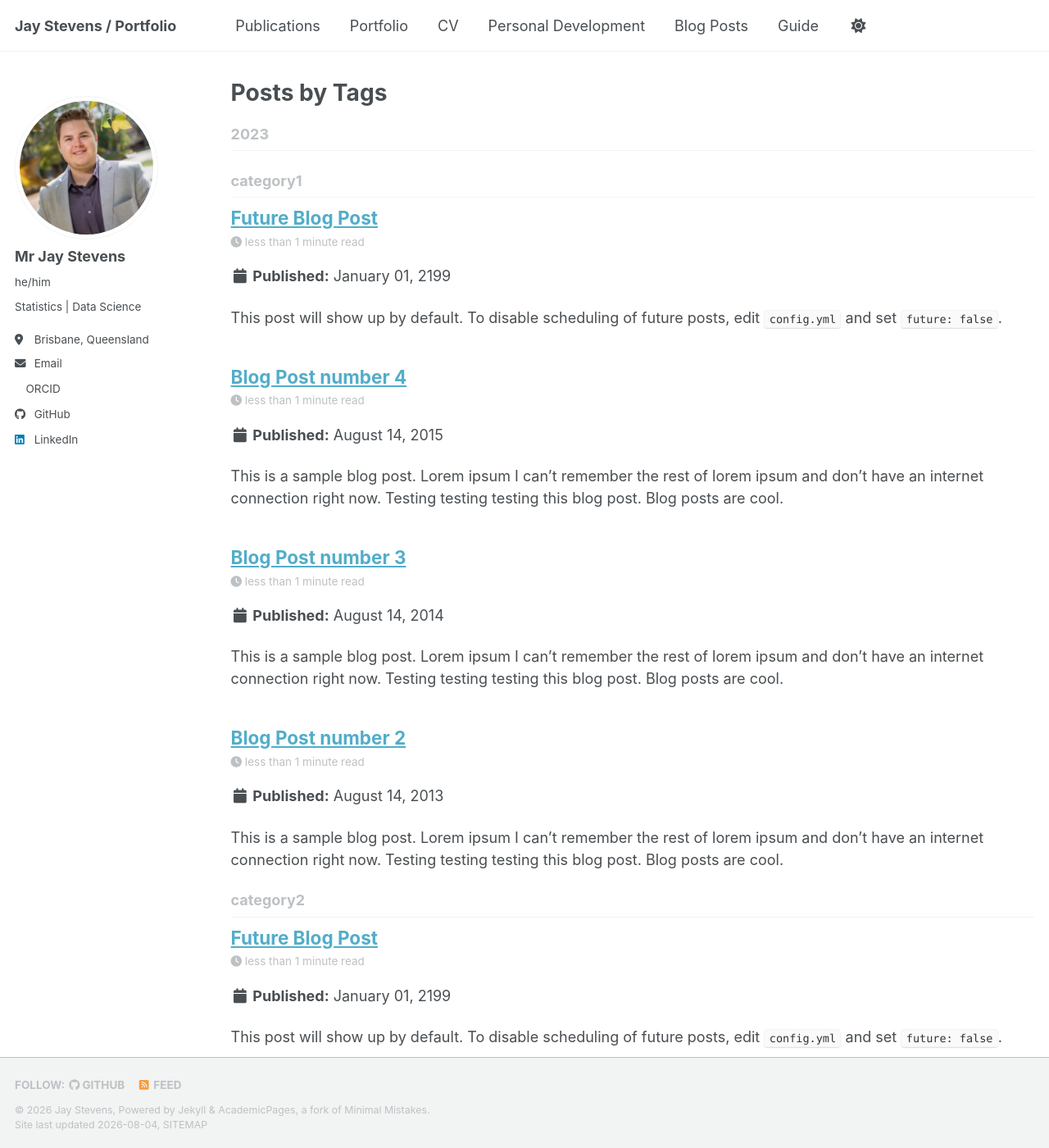
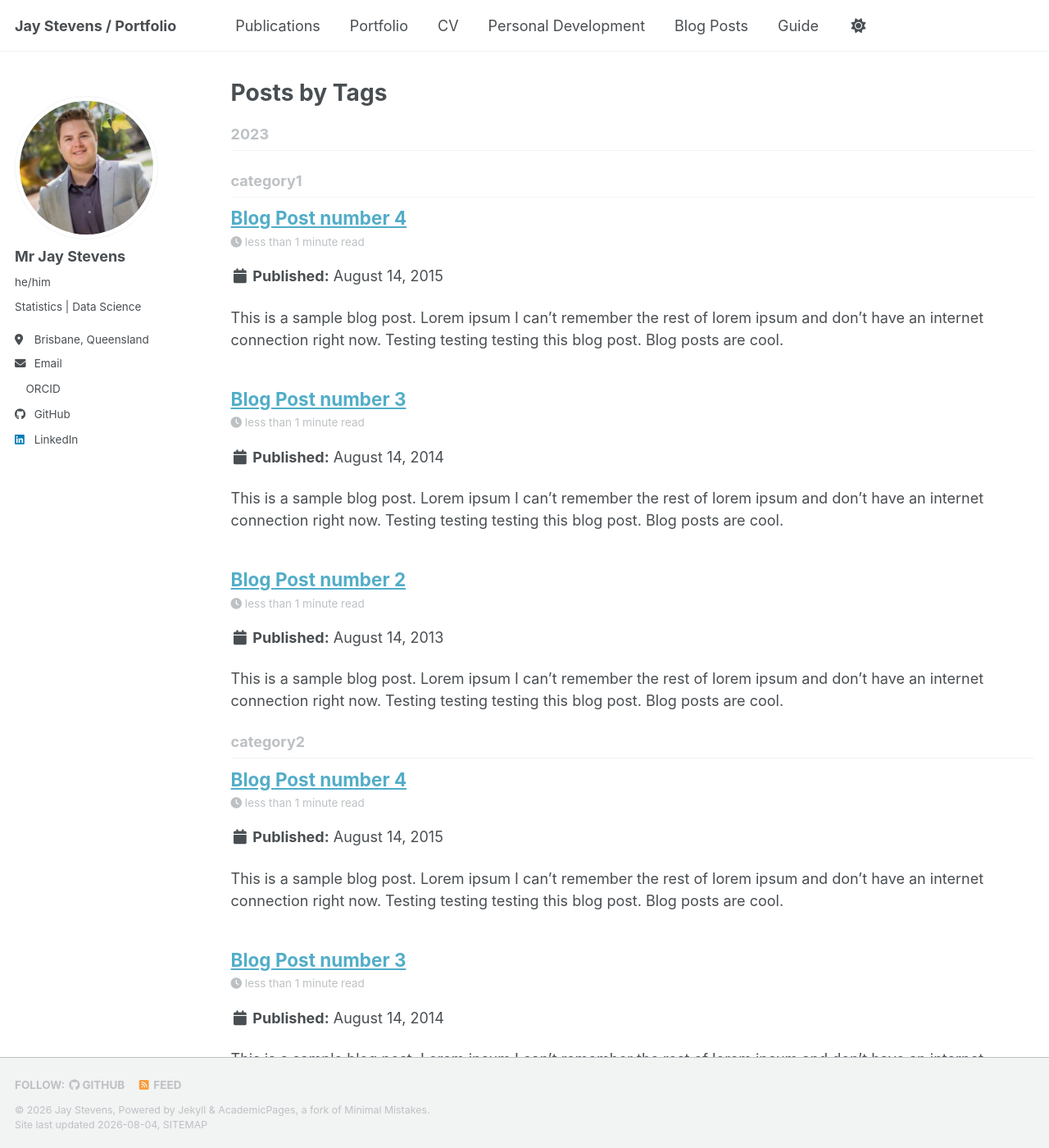
Before and after one commit to jaystev242/jaystev242.github.io, a Jekyll site: the page built from _pages/tag-archive.html, in a window 1280 px wide and 1400 px high. Shown: the whole window at 82% size. Built offline with Jekyll 4.4.1, drawn with Linux system fonts in a browser that asks for light colours; a style sheet for code colours, icons or effects is not loaded; some of the changed text lies outside the part shown.

```diff
--- a/_posts/2199-01-01-future-post.md
+++ /dev/null
@@ -1,11 +0,0 @@
----
-title: 'Future Blog Post'
-date: 2199-01-01
-permalink: /posts/2012/08/blog-post-4/
-tags:
-  - cool posts
-  - category1
-  - category2
----
-
-This post will show up by default. To disable scheduling of future posts, edit `config.yml` and set `future: false`.
```
Also changed, not shown: _portfolio/portfolio-1.md (+5 -2 lines), _posts/2023-07-26-blog-post-1.md (+2 -2 lines), images/CERTIFICATE_LANDING_PAGE~2FXJ0UGI1P2H.jpeg (added).
